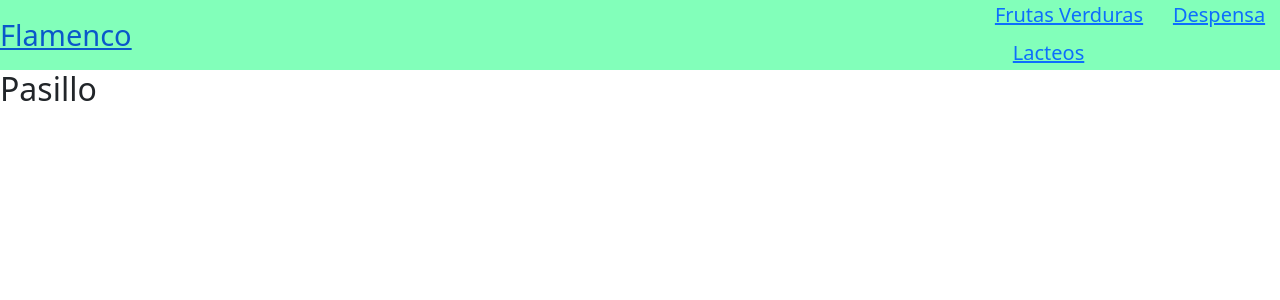
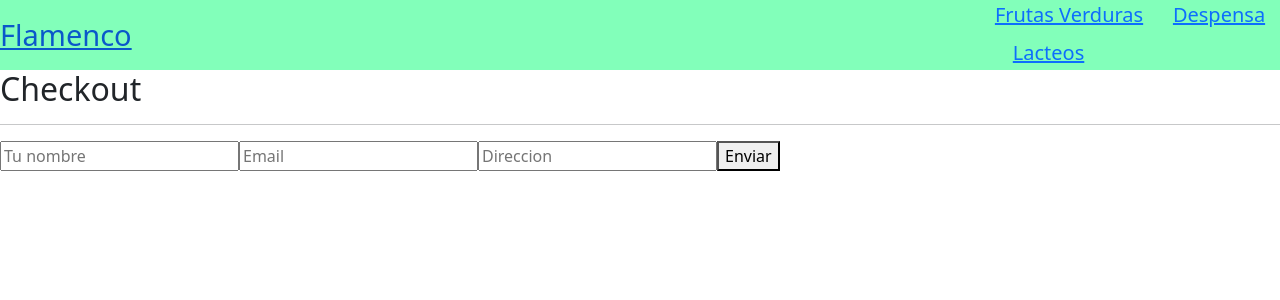
Before and after one commit to danieljosereyes/flamenco, a React (Create React App) app: page /Checkout in a window 1280 px wide. Before the commit this address led to /. Shown: the top 300 px of the page. Built offline with nearby package versions, Linux system fonts and the light colour scheme; no server answers; the database is empty.

Commit message:
Checkout

```diff
--- a/src/App.js
+++ b/src/App.js
@@ -12,6 +12,7 @@ import {
 } from "react-router-dom";
 import Cart from './components/Cart/Cart';
 import { CartProvider } from './context/CartContext.js'
+import Checkout from './components/Checkout/Checkout';
 
 function App() {
 
@@ -28,6 +29,7 @@ function App() {
           <Route path='/pasillo/:parametro' element={ <ItemListContainer/> }/>
           <Route path='/item/:itemId' element={ <ItemDetailContainer/> }/>
           <Route path='/cart' element={ <Cart/> } />
+          <Route path='/Checkout' element={ <Checkout/> } />
           <Route path="*" element={ <Navigate to="/"/>} />
         </Routes>
       </BrowserRouter>
--- /dev/null
+++ b/src/components/Checkout/Checkout.js
@@ -0,0 +1,53 @@
+import { useState } from "react"
+
+
+const Checkout = () => {
+
+    const [values, setValues] = useState({
+        nombre: '',
+        email: '',
+        direction: '',
+    })
+
+    const handleImputChange = (e) => {
+        setValues({
+            ...values,
+            [e.target.name]: e.target.value
+        })
+    }
+
+    const handleSubmit = (e) => {
+        e.preventDefault()
+        const orden = {
+            comprador: values
+        }
+
+        if (values.nombre.length < 2){
+            alert("Nombre Incorrecto")
+        }
+        if (values.email.length < 2){
+            alert("Email Incorrecto")
+        }
+
+        console.log('submit del form')
+        console.log(orden)
+    }
+
+
+
+    return (
+        <div>
+            <h2>Checkout</h2>
+            <hr/>
+
+            <form onSubmit={handleSubmit}>
+                <input name="name" onChange={handleImputChange} value={values.name} type={'text'} placeholder="Tu nombre"/>
+                <input name="email" onChange={handleImputChange} value={values.email} type={'email'} placeholder="Email"/>
+                <input name="direction" onChange={handleImputChange} value={values.direction} type={'text'} placeholder="Direccion"/>
+                <button type="submit">Enviar</button>
+            </form>
+        </div>
+    )
+}
+
+export default Checkout
```
